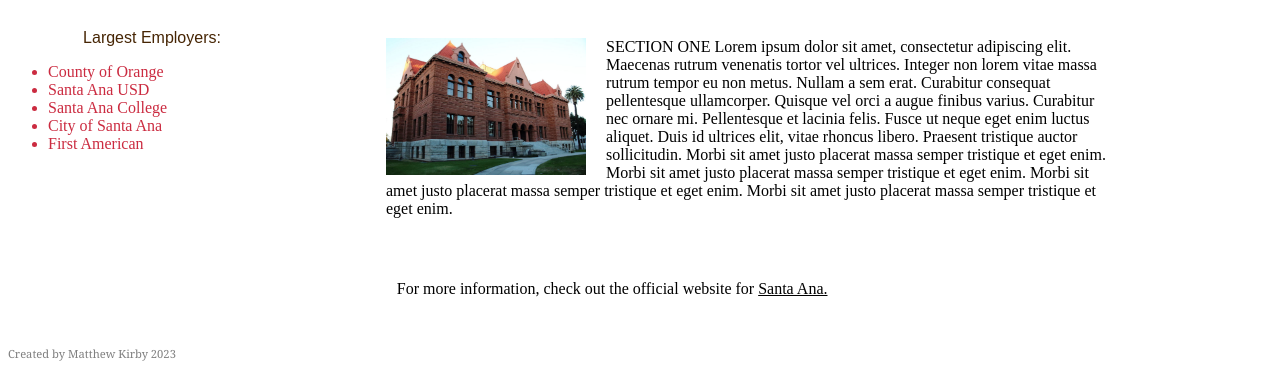
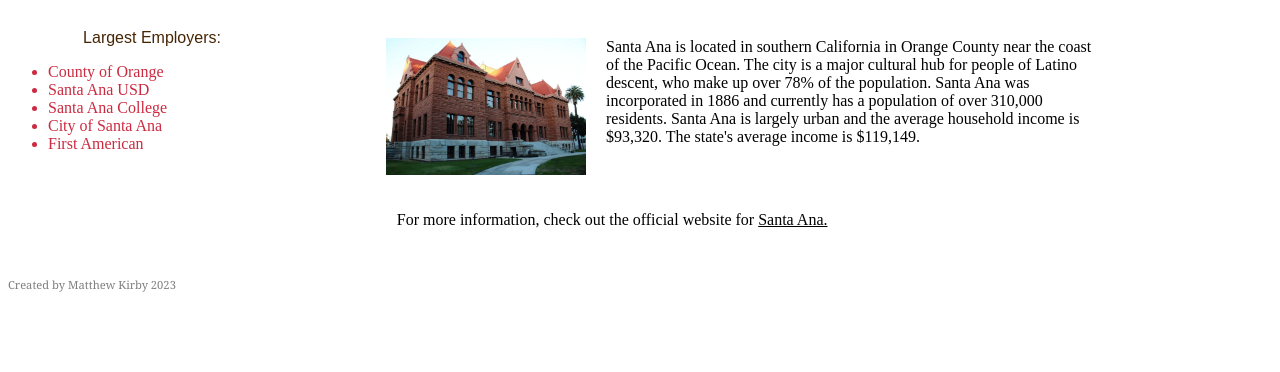
Before and after one commit to kirbotron64/ca_website, a plain HTML site: page santa_ana.html in a window 1280 px wide. Shown: the part 441-813 px from the top of the page. Drawn offline with Linux system fonts and the light colour scheme.

Commit message:
Changes established to incorporated

```diff
--- a/santa_ana.html
+++ b/santa_ana.html
@@ -45,14 +45,9 @@
             <section class="box one">
                 <p>
                     <img src="img/sa_courthouse.jpg" alt="santa ana courthouse">
-                    SECTION ONE Lorem ipsum dolor sit amet, consectetur adipiscing elit. Maecenas rutrum venenatis tortor vel ultrices. Integer non lorem vitae massa rutrum tempor eu non metus. Nullam a sem erat.
-                    Curabitur consequat pellentesque ullamcorper. Quisque vel orci a augue finibus varius. Curabitur nec ornare mi.
-                    Pellentesque et lacinia felis. Fusce ut neque eget enim luctus aliquet. Duis id ultrices elit, vitae rhoncus libero. Praesent tristique auctor sollicitudin.
-                    Morbi sit amet justo placerat massa semper tristique et eget enim.
-                    Morbi sit amet justo placerat massa semper tristique et eget enim.
-                    Morbi sit amet justo placerat massa semper tristique et eget enim.
-                    Morbi sit amet justo placerat massa semper tristique et eget enim.
-
+                    Santa Ana is located in southern California in Orange County near the coast of the Pacific Ocean. The city is a major cultural hub for people of Latino descent, who make up over 78% of the population.
+                    Santa Ana was incorporated in 1886 and currently has a population of over 310,000 residents.
+                    Santa Ana is largely urban and the average household income is $93,320. The state's average income is $119,149.
                 </p>
             </section>
             <section class="box two">
```
Also changed, not shown: riverside.html (+1 -1 lines).
